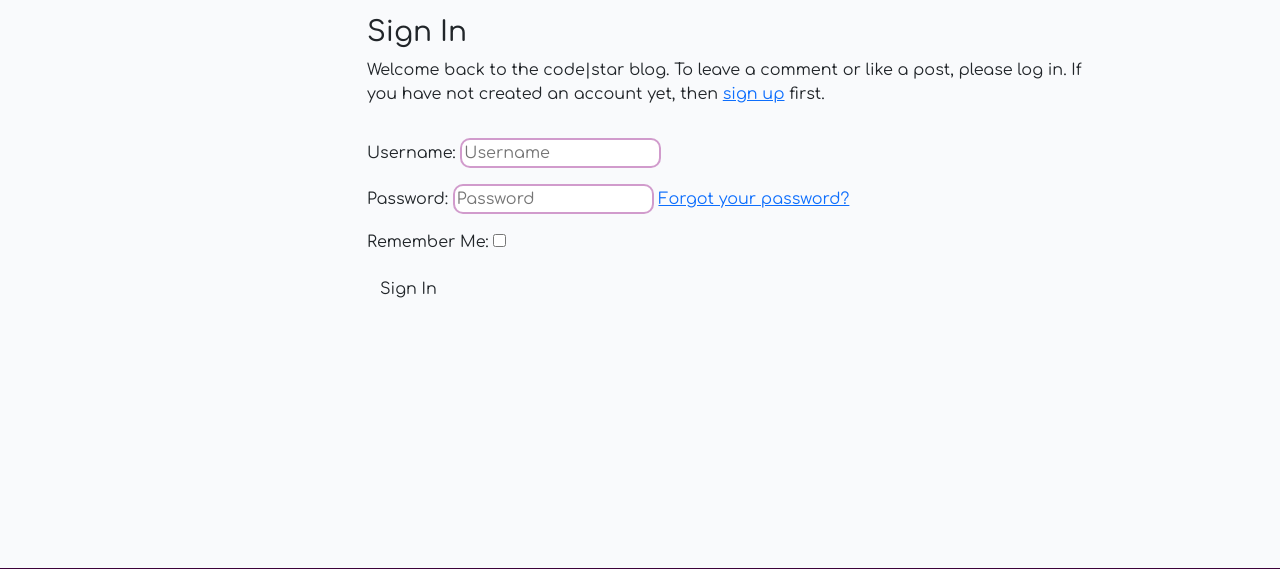
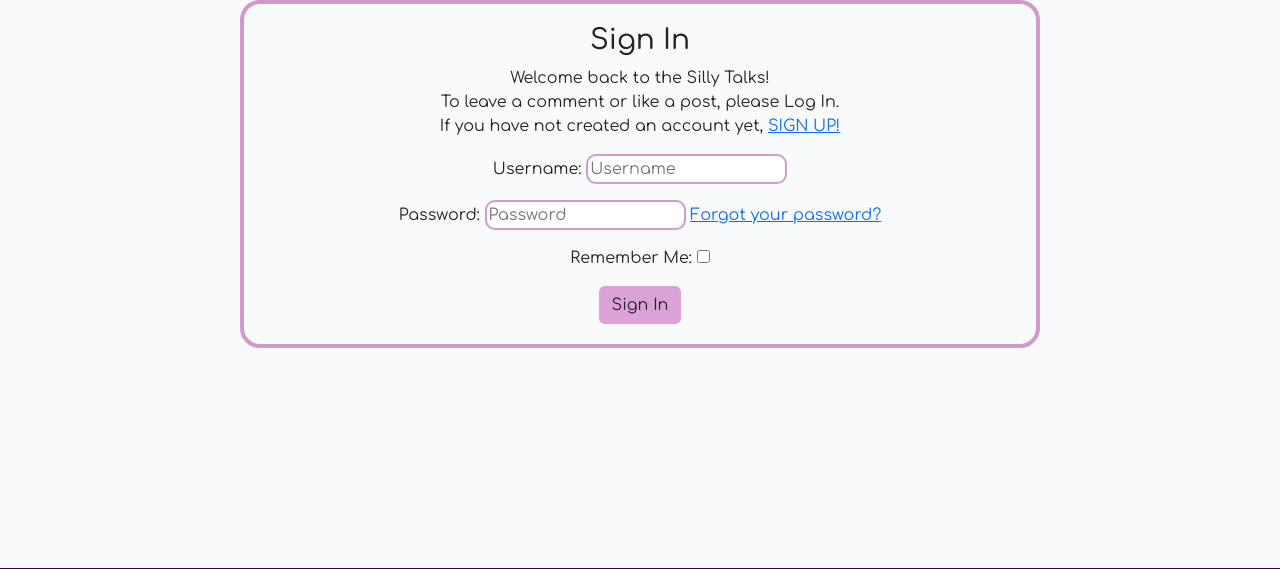
Before and after one commit to Nathisaraujo/project4, a Django app: page /accounts/login/ in a window 1280 px wide. Shown: the part 101-670 px from the top of the page. Run offline with Django 4.2, Linux system fonts and the light colour scheme; some libraries are stand-ins or nearby versions.

Commit message:
styled login page

```diff
--- a/static/css/style.css
+++ b/static/css/style.css
@@ -361,7 +361,7 @@ div.register-card ul {
     justify-content: center;
 }
 
-.signup-style {
+.auth-style {
     border: 4px solid #c27bbcc0 ;
     border-radius: 20px;
     padding: 20px;
@@ -369,7 +369,7 @@ div.register-card ul {
     margin-bottom: 20px;
 }
 
-.signup-container {
+.auth-container {
     display: flex;
     justify-content: center;
 }
--- a/templates/account/login.html
+++ b/templates/account/login.html
@@ -7,28 +7,23 @@
 
 {% block content %}
 
-<div class="container">
+<div class="container text-center auth-style">
+    <div class="row auth-container">
+            <h3>{% trans "Sign In" %}</h3>
+            <p>{% blocktrans %}Welcome back to the Silly Talks! <br> To leave a comment or like a post, please Log In.<br>
+                If you have not created an account yet, <a class="link" href="{{ signup_url }}"> SIGN UP!</a>
+                {% endblocktrans %}</p>
+    </div>
+
     <div class="row">
-        <div class="col-md-8 mt-3 offset-md-2">
-            <h3>{% trans "Sign In" %}</h3>
-
-            <p>{% blocktrans %}Welcome back to the code|star blog. To leave a comment or like a post, please log in. If
-                you
-                have not created an account yet, then <a class="link" href="{{ signup_url }}">sign up</a>
-                first.{% endblocktrans %}</p>
-        </div>
-    </div>
-    <div class="row">
-        <div class="col-md-8 mt-3 offset-md-2">
             <form class="login" method="POST" action="{% url 'account_login' %}">
                 {% csrf_token %}
                 {{ form.as_p }}
                 {% if redirect_field_value %}
                 <input type="hidden" name="{{ redirect_field_name }}" value="{{ redirect_field_value }}" />
                 {% endif %}
-                <button class="btn btn-signup right" type="submit">{% trans "Sign In" %}</button>
+                <button class="btn btn-sillytalks" type="submit">{% trans "Sign In" %}</button>
             </form>
-        </div>
     </div>
 </div>
 {% endblock %}
--- a/templates/account/logout.html
+++ b/templates/account/logout.html
@@ -21,7 +21,7 @@
                 {% if redirect_field_value %}
                 <input type="hidden" name="{{ redirect_field_name }}" value="{{ redirect_field_value }}" />
                 {% endif %}
-                <button class="btn btn-signup right" type="submit">{% trans 'Sign Out' %}</button>
+                <button class="btn btn-sillytalks" type="submit">{% trans 'Sign Out' %}</button>
             </form>
         </div>
     </div>
--- a/templates/account/signup.html
+++ b/templates/account/signup.html
@@ -11,11 +11,10 @@
 
   <p>{% blocktrans %}Already have an account? <a href="{{ login_url }}">Sign In</a>.{% endblocktrans %}</p>
 
-  <div class="signup-container">
-    <div class="signup-style">
+  <div class="auth-container">
+    <div class="auth-style">
       <form class="signup" id="signup_form" method="post" action="{% url 'account_signup' %}">
         {% csrf_token %}
-        <!-- {{ form.as_p }} -->
         <div class="p-2">
           <label for="{{ form.username.id_for_label }}">{{ form.username.label }}</label><br>
           {{ form.username }}
```
